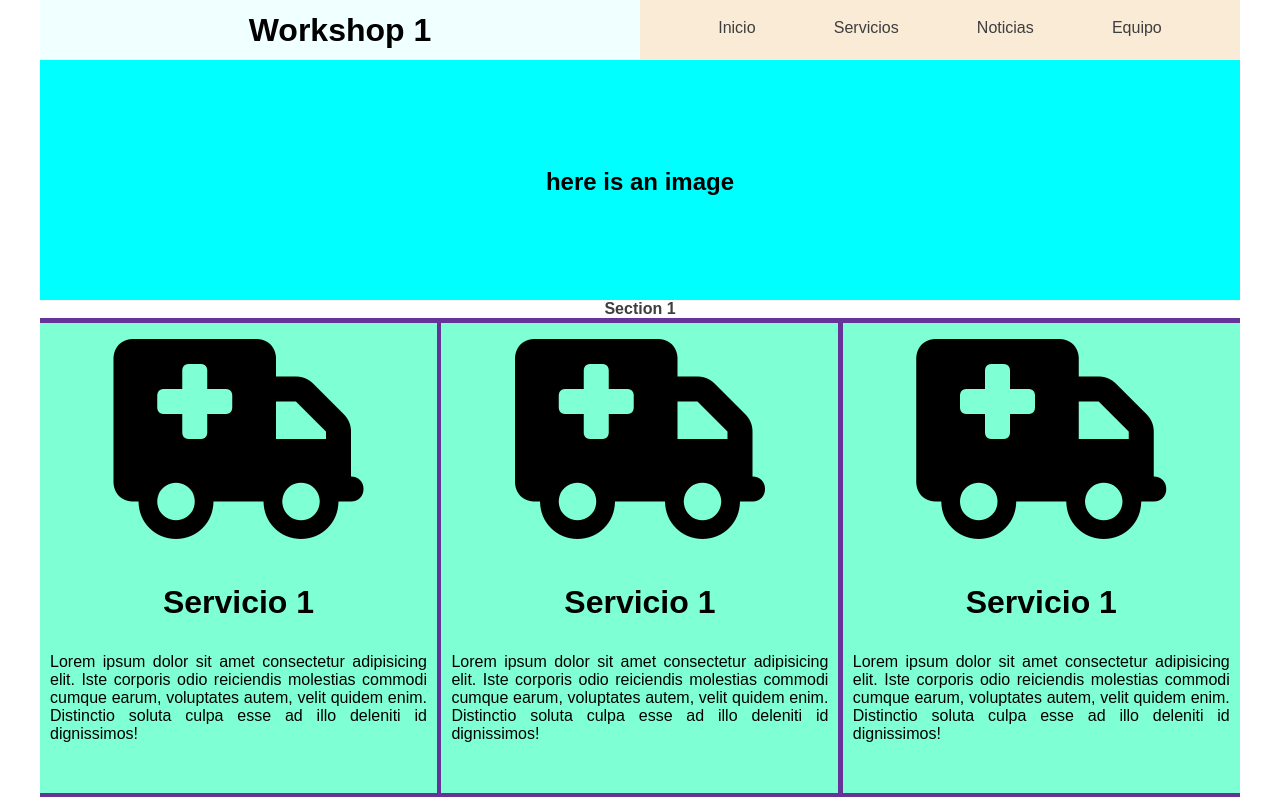
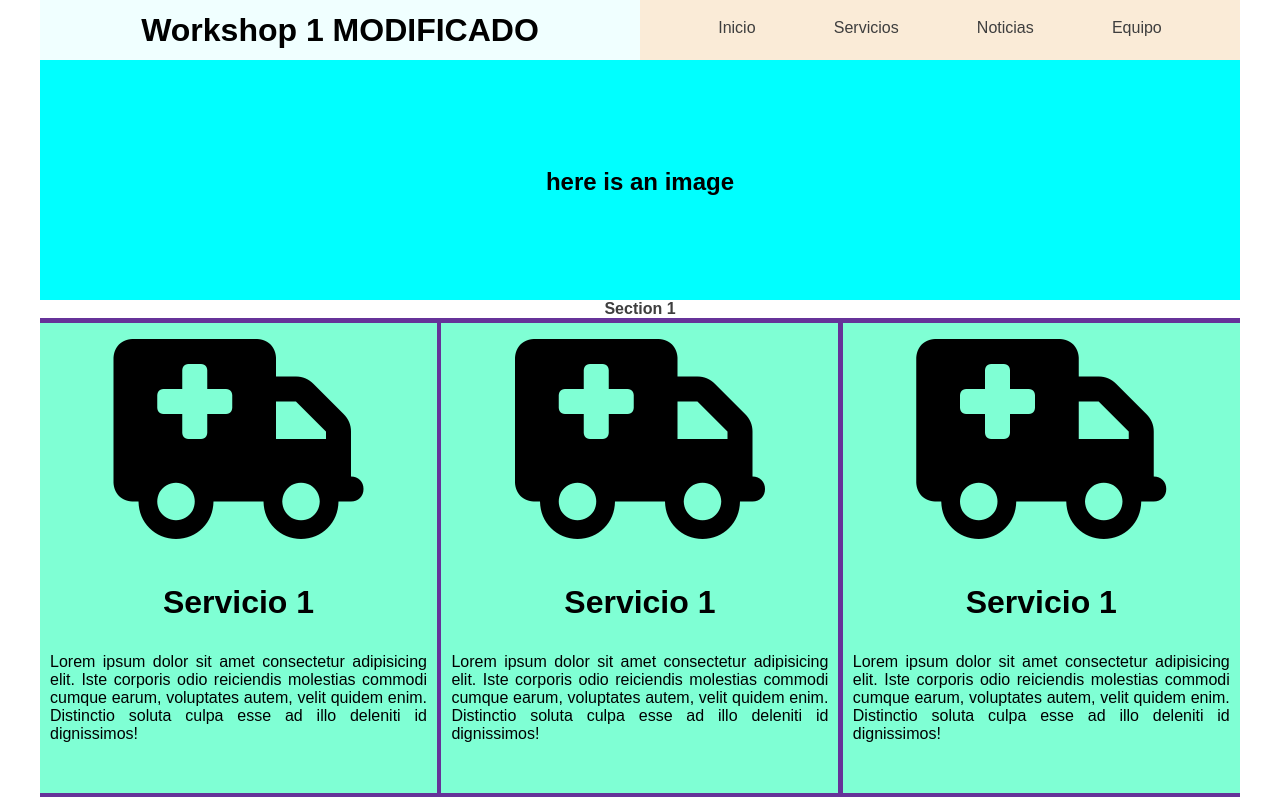
Before and after one commit to DARMANDOCASTELLANOS/RETO1-SEMANA1, a website: page src/index.html in a window 1280 px wide. Shown: the top 797 px of the page. Drawn offline with Linux system fonts and the light colour scheme.

Commit message:
Cambio titulo

```diff
--- a/src/index.html
+++ b/src/index.html
@@ -5,7 +5,7 @@
     <meta charset="UTF-8">
     <meta name="viewport" content="width=device-width, initial-scale=1.0">
     <meta http-equiv="X-UA-Compatible" content="ie=edge">
-    <title>Workshop 1</title>
+    <title>Workshop 1  TIENDA</title>
     <link rel="stylesheet" href="style.css">
     <script src="https://kit.fontawesome.com/a076d05399.js"></script>
 </head>
@@ -16,7 +16,7 @@
         <div class="header">
             <div class="container-menu">
                 <div class="container-logo">
-                    <h1 class="site-title">Workshop 1 </h1>
+                    <h1 class="site-title">Workshop 1 MODIFICADO</h1>
                 </div>
                 <nav class="nav-list">
                     <ul class="main-menu">
```
